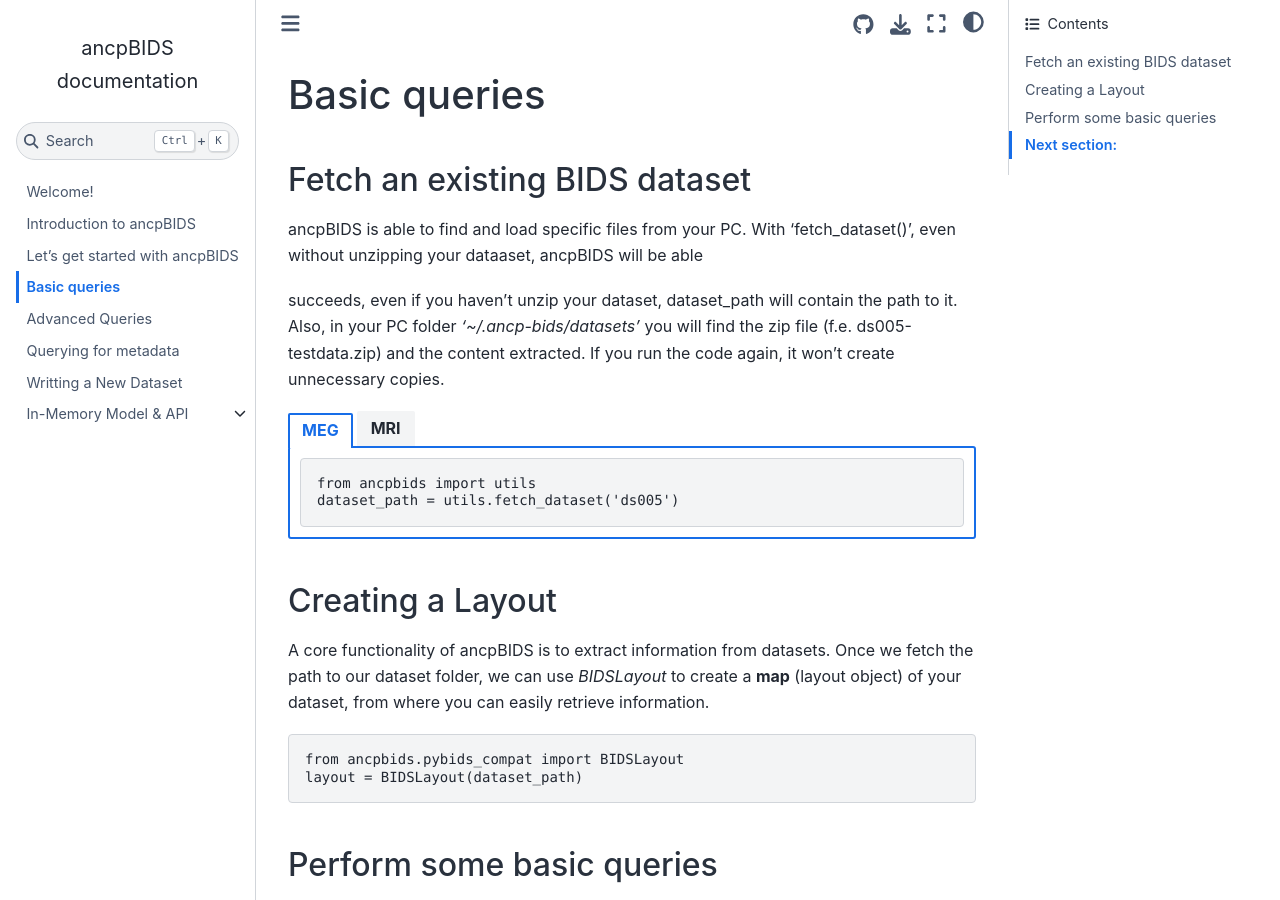
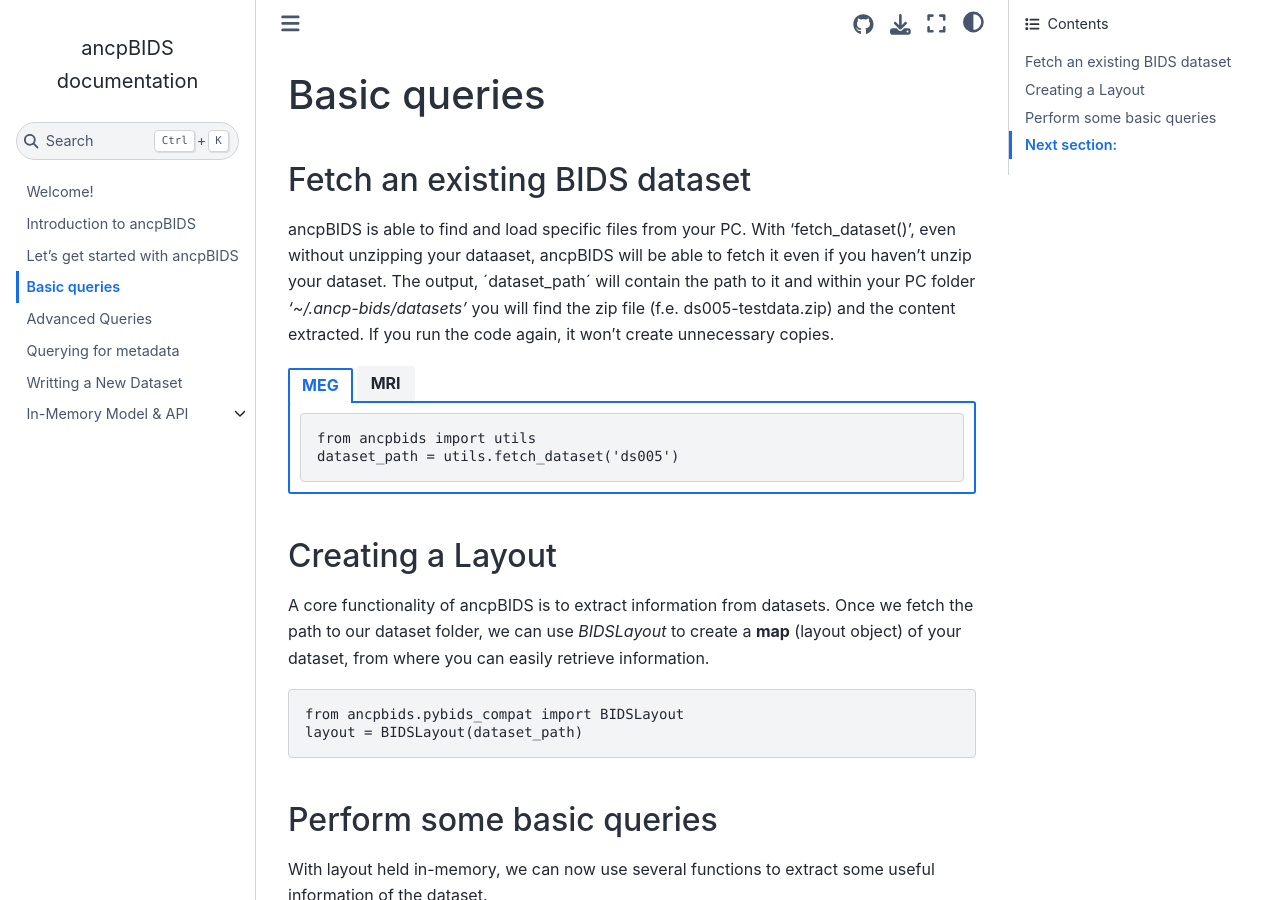
Before and after one commit to alexisbaxman/ancpbids_documentation, a Jupyter Book: the page built from book/query.md, in a window 1280 px wide and 900 px high. Built offline with Jupyter Book 1.0.4 settings and Sphinx 7.4.7 and the Sphinx Book theme 1.1.4, drawn with Linux system fonts in a browser that asks for light colours.

Commit message:
Update query.md

`````diff
--- a/book/query.md
+++ b/book/query.md
@@ -2,9 +2,7 @@
 
 ## Fetch an existing BIDS dataset
 
-ancpBIDS is able to find and load specific files from your PC. With 'fetch_dataset()', even without unzipping your dataaset, ancpBIDS will be able
-
-succeeds, even if you haven't unzip your dataset, dataset_path will contain the path to it. Also, in your PC folder _'~/.ancp-bids/datasets'_ you will find the zip file (f.e. ds005-testdata.zip) and the content extracted. If you run the code again, it won't create unnecessary copies.
+ancpBIDS is able to find and load specific files from your PC. With 'fetch_dataset()', even without unzipping your dataaset, ancpBIDS will be able to fetch it even if you haven't unzip your dataset. The output, ´dataset_path´ will contain the path to it and within your PC folder _'~/.ancp-bids/datasets'_ you will find the zip file (f.e. ds005-testdata.zip) and the content extracted. If you run the code again, it won't create unnecessary copies.
 
 
 ````{tab-set}
`````
